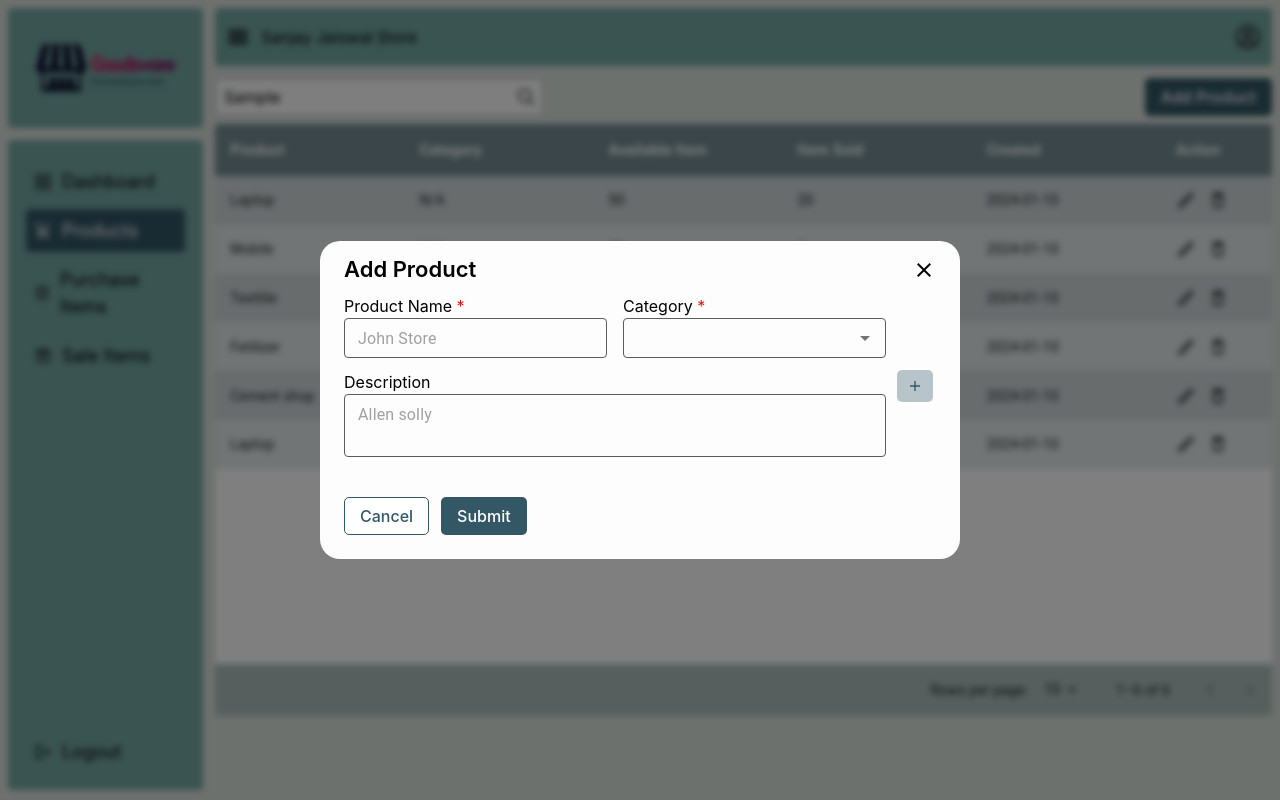
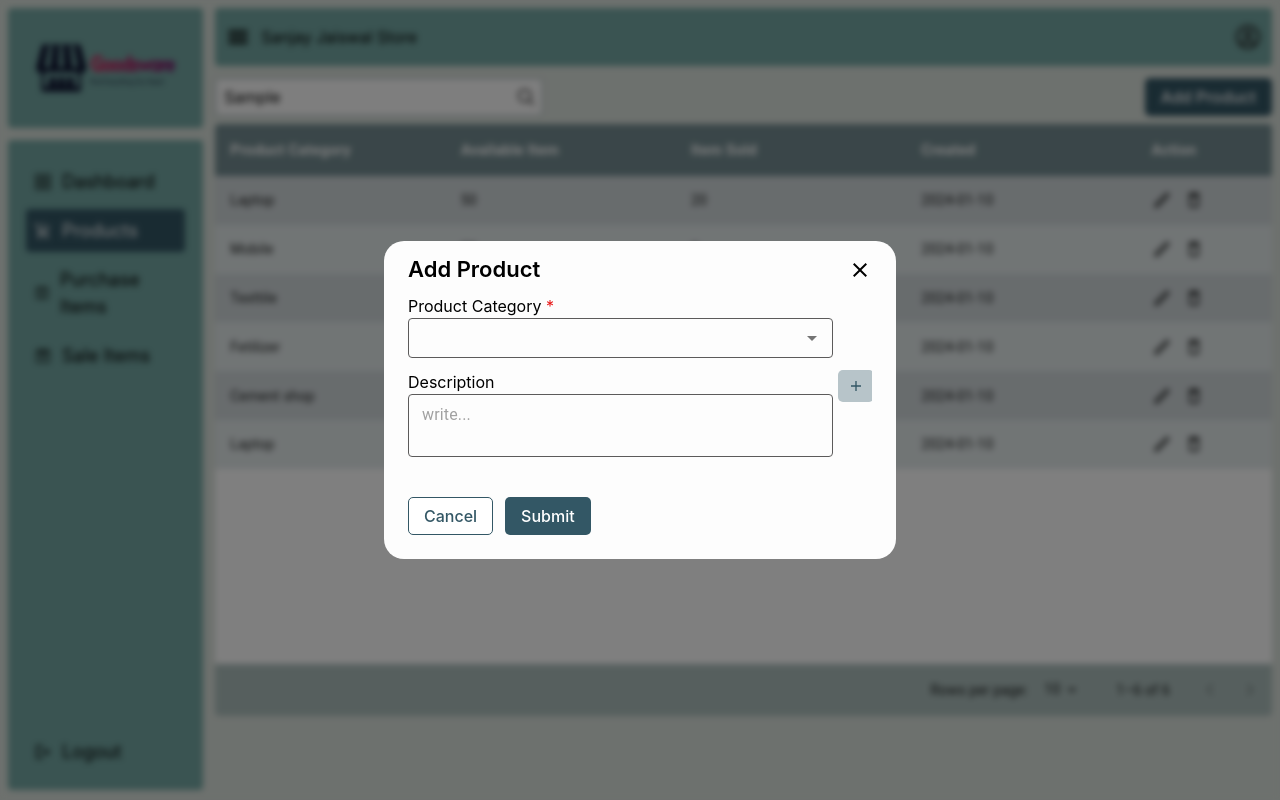
Before and after one commit to Devendrakr19/GoodsWare, a React (Vite) app: page /product in a window 1280 px wide. Both pictures are taken after typing "Sample" into the empty fields and a click on the button "Add Product". Built offline with nearby package versions, Linux system fonts and the light colour scheme.

Commit message:
product change

```diff
--- a/src/component/layout/product/AddProduct.jsx
+++ b/src/component/layout/product/AddProduct.jsx
@@ -7,7 +7,7 @@ const AddProduct = ({ open, onClose }) => {
   const [addProduct, setAddProduct] = useState([
     {
       ProductName: "",
-      Category: "",
+      // Category: "",
       Description: "",
     },
   ]);
@@ -15,7 +15,8 @@ const AddProduct = ({ open, onClose }) => {
   const handleAdd = () => {
     setAddProduct((prev) => [
       ...prev,
-      { ProductName: "", Category: "", Description: "" },
+      { ProductName: "", Description: "" },
+      // { ProductName: "", Category: "", Description: "" },
     ]);
   };
 
@@ -44,7 +45,7 @@ const AddProduct = ({ open, onClose }) => {
             top: "50%",
             left: "50%",
             transform: "translate(-50%, -50%)",
-            width: "50%",
+            width: "40%",
           }}
           className="bg-[#fdfdfd] pt-3 px-6 pb-6 rounded-[20px]"
         >
@@ -64,7 +65,7 @@ const AddProduct = ({ open, onClose }) => {
               <React.Fragment key={index}>
                 <Grid size={11} className="mb-5">
                   <Grid container columnSpacing={2} rowSpacing={1.5}>
-                    <Grid size={6}>
+                    {/* <Grid size={6}>
                       <label htmlFor="ProductName">
                         Product Name <span className="text-[#e71616]">*</span>
                       </label>
@@ -75,10 +76,10 @@ const AddProduct = ({ open, onClose }) => {
                         placeholder="John Store"
                         className="w-full"
                       />
-                    </Grid>
-                    <Grid size={6}>
+                    </Grid> */}
+                    <Grid size={12}>
                       <label htmlFor="name">
-                        Category <span className="text-[#e71616]">*</span>
+                       Product Category <span className="text-[#e71616]">*</span>
                       </label>
                       <Autocomplete
                         disablePortal
@@ -100,7 +101,7 @@ const AddProduct = ({ open, onClose }) => {
                         multiline
                         type="text"
                         size="small"
-                        placeholder="Allen solly"
+                        placeholder="write..."
                         className="w-full"
                         minRows={2}
                         maxRows={2}
--- a/src/component/layout/purchase-item/AddItem.jsx
+++ b/src/component/layout/purchase-item/AddItem.jsx
@@ -82,7 +82,7 @@ const AddItem = ({ open, onClose }) => {
           <Grid container columnSpacing={2} rowSpacing={1} className="mb-4">
             <Grid size={5.6}>
               <label htmlFor="productName">
-                Product Name <span className="text-[#e71616]">*</span>
+                Product Category <span className="text-[#e71616]">*</span>
               </label>
               <Autocomplete
                 disablePortal
--- a/src/component/pages/Product.jsx
+++ b/src/component/pages/Product.jsx
@@ -22,8 +22,8 @@ const Product = () => {
   const [addProductPopup, setAddProductPopup] = useState(false);
 
   const columns = [
-    { id: "Product", label: "Product", minWidth: 170 },
-    { id: "category", label: "Category", minWidth: 170 },
+    { id: "Product", label: "Product Category", minWidth: 170 },
+    // { id: "category", label: "Category", minWidth: 170 },
     { id: "TotalItem", label: "Available Item", minWidth: 170 },
     // { id: "StockIn", label: "Stock In", minWidth: 170 },
     { id: "StockOut", label: "Item Sold", minWidth: 170 },
```
